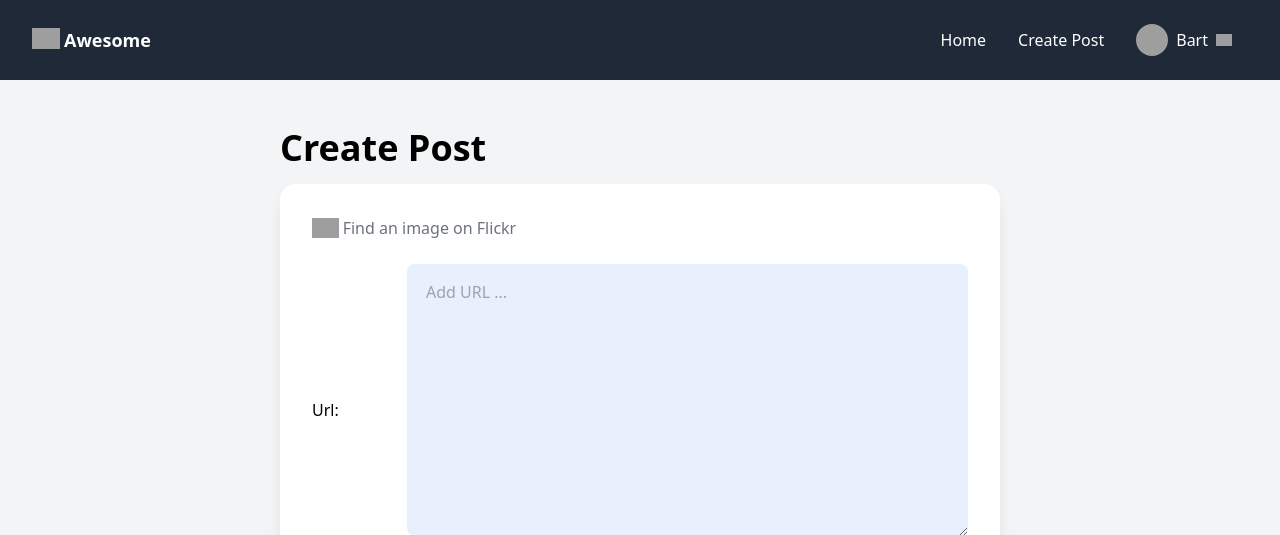
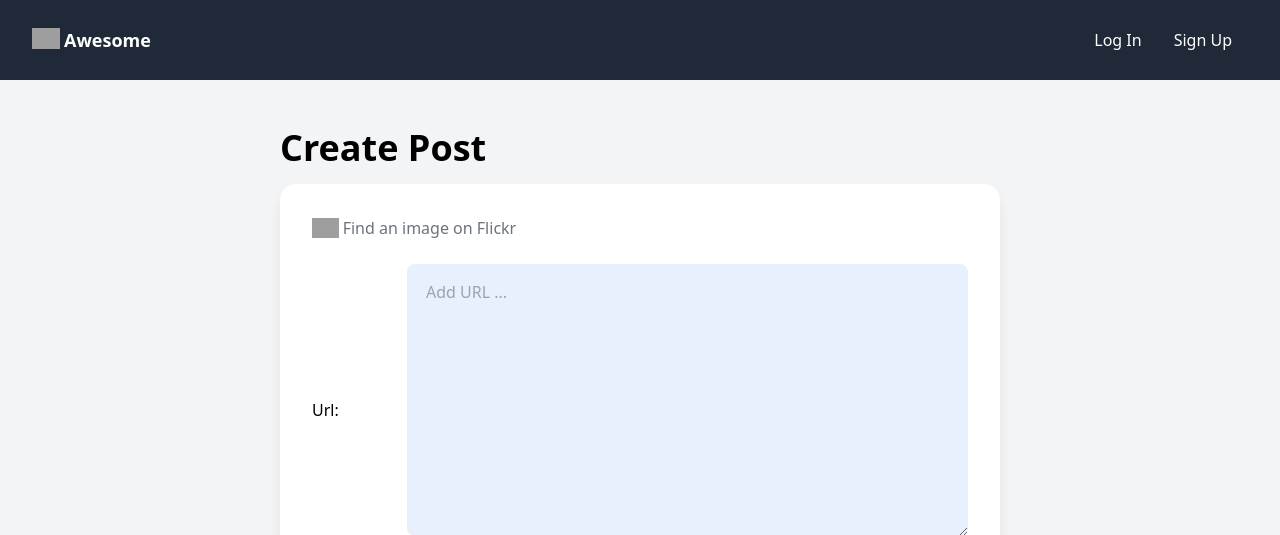
Before and after one commit to MahanMa78/webapp, a Django app: page /post/create/ in a window 1280 px wide. Shown: the top 535 px of the page. Run offline with Django 5.2, Linux system fonts and the light colour scheme; tables that the repository leaves empty hold one stand-in row (values such as "Sample post"); some libraries are stand-ins or nearby versions; grey boxes are pictures that could not be loaded.

Commit message:
modify header

```diff
--- a/templates/includes/header.html
+++ b/templates/includes/header.html
@@ -18,12 +18,13 @@
     x-transition:enter-start="opacity-0 -translate-y-96"
     x-transition:enter-end="opacity-100 translate-y-0">
         <ul class="flex items-center navitems flex-col md:flex-row gap-8 md:gap-0 justify-center h-full -translate-y-10 md:translate-y-0">
+            {% if user.is_authenticated %}
                 <li><a href="/">Home</a></li>
                 <li><a href="{% url "post-create" %}">Create Post</a></li>
                 <li x-data="{ dropdownOpen: false }" class="relative">
                     <a @click="dropdownOpen = !dropdownOpen" @click.away="dropdownOpen = false" class="cursor-pointer select-none">
                         <img class="h-8 w-8 rounded-full object-cover" src="https://pbs.twimg.com/profile_images/508601156767997952/fFTdKUf2_400x400.jpeg"/>
-                    Bart
+                        {{ user.username }}
                         <img x-bind:class="dropdownOpen && 'rotate-180 duration-300'" class="w-4" src="https://img.icons8.com/small/32/777777/expand-arrow.png"/>
                     </a>
                     <div x-show="dropdownOpen" x-cloak class="absolute right-0 bg-white text-black shadow rounded-lg w-40 p-2 z-20"
@@ -37,6 +38,10 @@
                         </ul>
                     </div>
                 </li>
+            {% else %}
+                <li><a href="">Log In</a></li>
+                <li><a href="">Sign Up</a></li>
+            {% endif %}
         </ul>
     </nav>
 </header>
```
Lines whose indentation alone changed are shown as unchanged.
